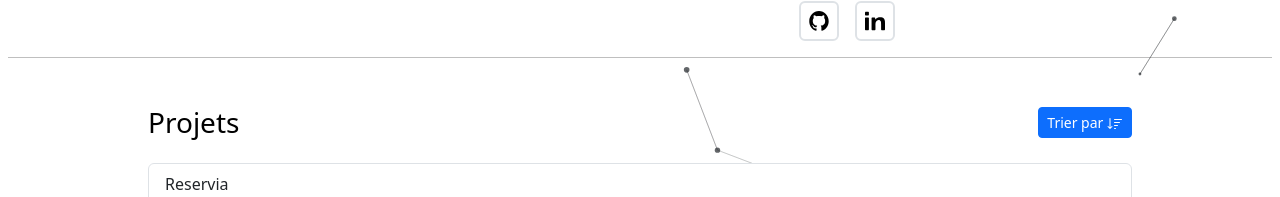
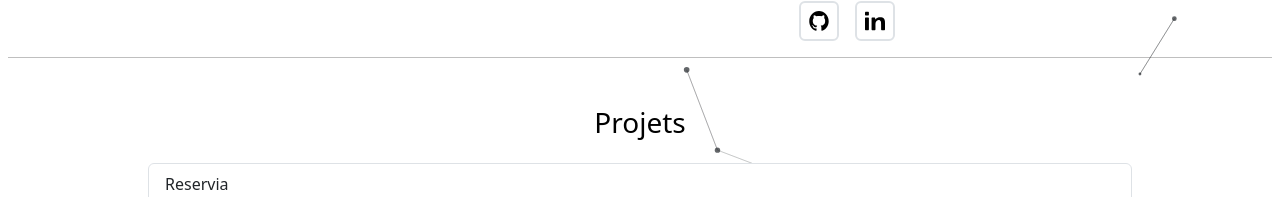
Before and after one commit to timothegonin/portfolio, a React (Create React App) app: page / in a window 1280 px wide. Shown: the part 168-365 px from the top of the page. Built offline with nearby package versions, Linux system fonts and the light colour scheme.

Commit message:
🔥 removing sort function

```diff
--- a/src/container/Projects.jsx
+++ b/src/container/Projects.jsx
@@ -1,5 +1,4 @@
 import { useContext, useEffect, useState } from "react";
-import Button from "react-bootstrap/Button";
 import Container from "react-bootstrap/Container";
 import ListGroup from "react-bootstrap/ListGroup";
 import Stack from "react-bootstrap/Stack";
@@ -7,7 +6,6 @@ import styled, { keyframes } from "styled-components";
 import Loader from "../components/Loader";
 // import ProjectCard from "../components/ProjectCard";
 import { ThemeContext } from "../utils/context/ThemeContext";
-import { UiContext } from "../utils/context/UiContext";
 
 /**
  * The `Projects` component displays a list of projects with sorting functionality.
@@ -38,31 +36,13 @@ const ListGroupItem = styled(ListGroup.Item)`
   └─────────────────────────────────────────────────────────────────────────────────────────────────────────────────┘
  */
 const Projects = ({ data }) => {
-	const { leftHandedMode } = useContext(UiContext);
 	const { theme } = useContext(ThemeContext);
 	const [projectsData, setProjectsData] = useState([]);
-	const [sortMode, setSortMode] = useState("desc");
-	const [animationClass, setAnimationClass] = useState("");
 
 	useEffect(() => {
 		setProjectsData(data);
 	}, [data]);
 
-	const toggleSortClass = !leftHandedMode ? "ms-auto" : "me-auto";
-
-	const handleSort = () => {
-		setSortMode(sortMode === "desc" ? "asc" : "desc");
-		sortMode === "desc"
-			? setProjectsData(projectsData.sort((a, b) => b.id - a.id))
-			: setProjectsData(projectsData.sort((a, b) => a.id - b.id));
-
-		setAnimationClass("animated");
-		setTimeout(() => {
-			setAnimationClass("");
-		}, 300);
-	};
-
-	const sortButtonVariant = theme === "light" ? "primary" : "secondary";
 	const titleVariant = theme === "light" ? "black" : "light";
 
 	const listOfProjects = projectsData.map((project, index) => (
@@ -82,34 +62,6 @@ const Projects = ({ data }) => {
 					className="justify-content-center mb-4 "
 				>
 					<h3 className={`m-0 text-${titleVariant}`}>Projets</h3>
-					<div className={toggleSortClass}>
-						<Button
-							role="button"
-							variant={sortButtonVariant}
-							size="sm"
-							onClick={handleSort}
-						>
-							Trier par{" "}
-							<svg
-								xmlns="http://www.w3.org/2000/svg"
-								width="16"
-								height="16"
-								fill="currentColor"
-								className={
-									sortMode === "desc" ? "bi bi-sort-down" : "bi bi-sort-up"
-								}
-								viewBox="0 0 16 16"
-							>
-								<path
-									d={
-										sortMode === "desc"
-											? "M3.5 2.5a.5.5 0 0 0-1 0v8.793l-1.146-1.147a.5.5 0 0 0-.708.708l2 1.999.007.007a.497.497 0 0 0 .7-.006l2-2a.5.5 0 0 0-.707-.708L3.5 11.293zm3.5 1a.5.5 0 0 1 .5-.5h7a.5.5 0 0 1 0 1h-7a.5.5 0 0 1-.5-.5M7.5 6a.5.5 0 0 0 0 1h5a.5.5 0 0 0 0-1zm0 3a.5.5 0 0 0 0 1h3a.5.5 0 0 0 0-1zm0 3a.5.5 0 0 0 0 1h1a.5.5 0 0 0 0-1z"
-											: "M3.5 12.5a.5.5 0 0 1-1 0V3.707L1.354 4.854a.5.5 0 1 1-.708-.708l2-1.999.007-.007a.498.498 0 0 1 .7.006l2 2a.5.5 0 1 1-.707.708L3.5 3.707zm3.5-9a.5.5 0 0 1 .5-.5h7a.5.5 0 0 1 0 1h-7a.5.5 0 0 1-.5-.5M7.5 6a.5.5 0 0 0 0 1h5a.5.5 0 0 0 0-1zm0 3a.5.5 0 0 0 0 1h3a.5.5 0 0 0 0-1zm0 3a.5.5 0 0 0 0 1h1a.5.5 0 0 0 0-1z"
-									}
-								></path>
-							</svg>
-						</Button>
-					</div>
 				</Stack>
 
 				<ListGroup
```
